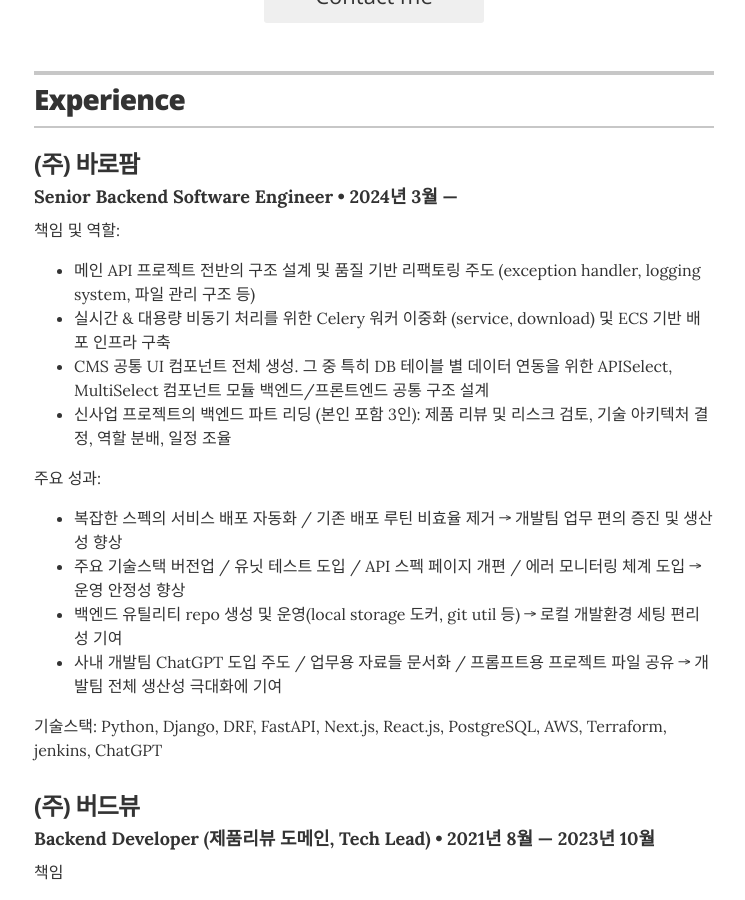
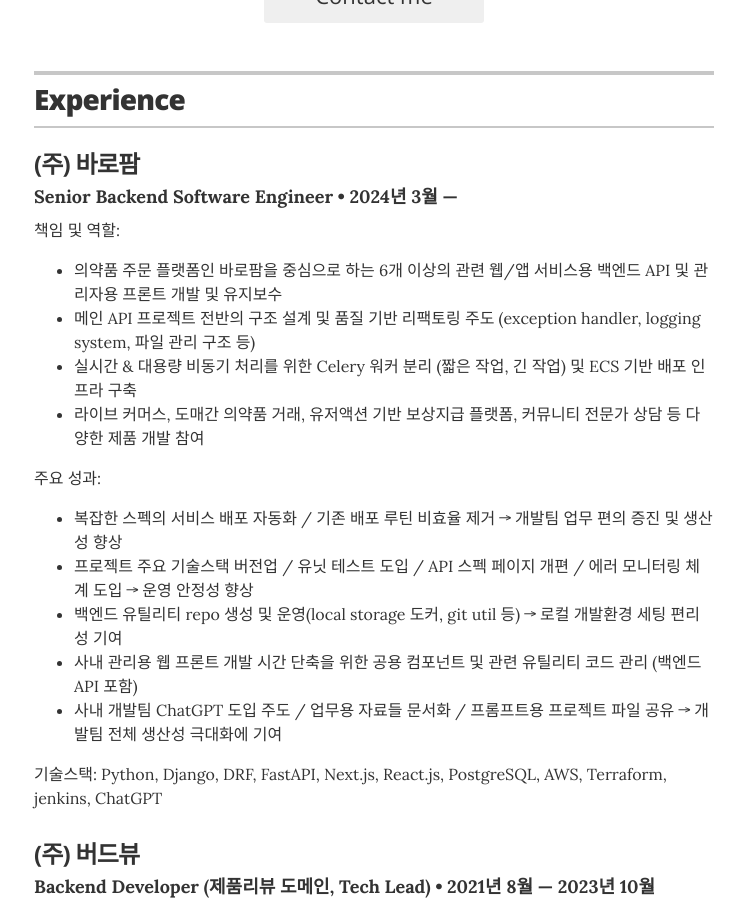
Before and after one commit to Shiwoo-Park/resume, a Jekyll site: the page built from index.html, in a window 1280 px wide and 900 px high, scrolled down 648 px. Shown: the whole window, without its empty margins (266-1011 px from the left). Built offline with Jekyll 4.4.1, drawn with Linux system fonts in a browser that asks for light colours.

Commit message:
updated resume

```diff
--- a/_data/experience.yml
+++ b/_data/experience.yml
@@ -5,17 +5,18 @@
   summary: |
     책임 및 역할:
     <ul>
+      <li>의약품 주문 플랫폼인 바로팜을 중심으로 하는 6개 이상의 관련 웹/앱 서비스용 백엔드 API 및 관리자용 프론트 개발 및 유지보수</li>
       <li>메인 API 프로젝트 전반의 구조 설계 및 품질 기반 리팩토링 주도 (exception handler, logging system, 파일 관리 구조 등)</li>
-      <li>실시간 & 대용량 비동기 처리를 위한 Celery 워커 이중화 (service, download) 및 ECS 기반 배포 인프라 구축</li>
-      <li>CMS 공통 UI 컴포넌트 전체 생성. 그 중 특히 DB 테이블 별 데이터 연동을 위한 APISelect, MultiSelect 컴포넌트 모듈 백엔드/프론트엔드 공통 구조 설계</li>
-      <li>신사업 프로젝트의 백엔드 파트 리딩 (본인 포함 3인): 제품 리뷰 및 리스크 검토, 기술 아키텍처 결정, 역할 분배, 일정 조율</li>
+      <li>실시간 & 대용량 비동기 처리를 위한 Celery 워커 분리 (짧은 작업, 긴 작업) 및 ECS 기반 배포 인프라 구축</li>
+      <li>라이브 커머스, 도매간 의약품 거래, 유저액션 기반 보상지급 플랫폼, 커뮤니티 전문가 상담 등 다양한 제품 개발 참여</li>
     </ul>
 
     주요 성과:
     <ul>
       <li>복잡한 스펙의 서비스 배포 자동화 / 기존 배포 루틴 비효율 제거 → 개발팀 업무 편의 증진 및 생산성 향상</li>
-      <li>주요 기술스택 버전업 / 유닛 테스트 도입 / API 스펙 페이지 개편 / 에러 모니터링 체계 도입 → 운영 안정성 향상</li>
+      <li>프로젝트 주요 기술스택 버전업 / 유닛 테스트 도입 / API 스펙 페이지 개편 / 에러 모니터링 체계 도입 → 운영 안정성 향상</li>
       <li>백엔드 유틸리티 repo 생성 및 운영(local storage 도커, git util 등) → 로컬 개발환경 세팅 편리성 기여</li>
+      <li>사내 관리용 웹 프론트 개발 시간 단축을 위한 공용 컴포넌트 및 관련 유틸리티 코드 관리 (백엔드 API 포함)</li>
       <li>사내 개발팀 ChatGPT 도입 주도 / 업무용 자료들 문서화 / 프롬프트용 프로젝트 파일 공유 → 개발팀 전체 생산성 극대화에 기여</li>
     </ul>
 
```
